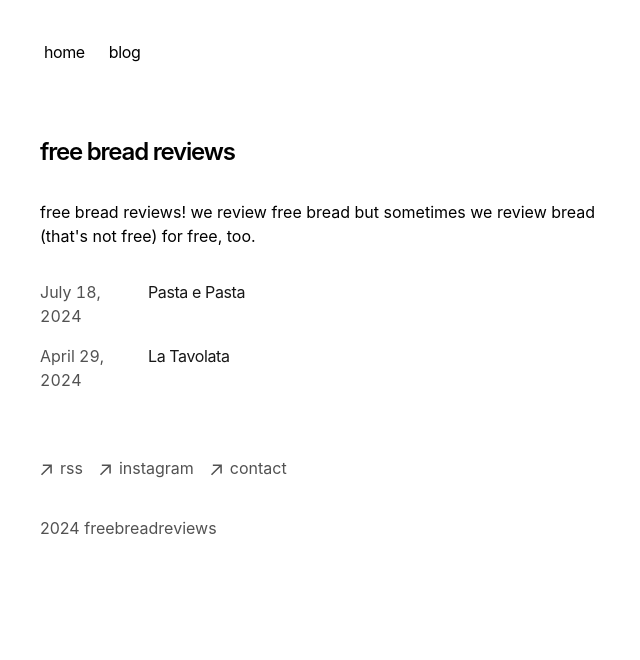
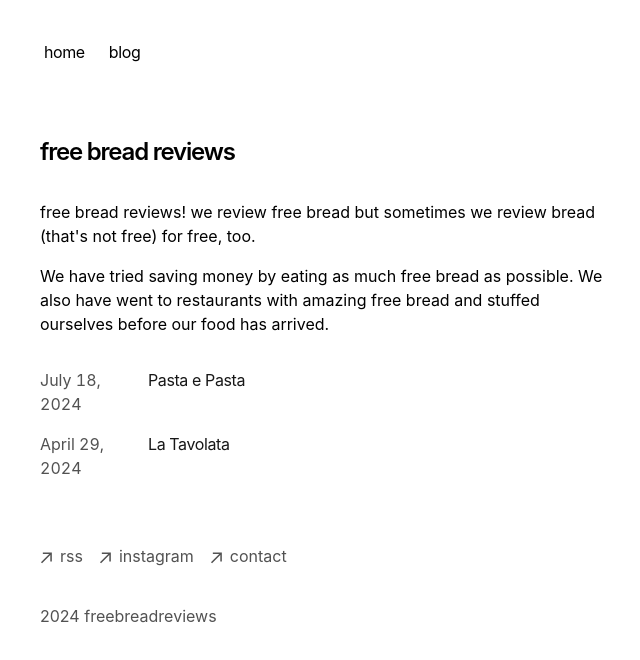
Before and after one commit to jarrensj/freebreadreviews, a Next.js app: page / in a window 1280 px wide. Shown: the top 660 px of the page, without its empty margins (312-952 px from the left). Built offline with nearby package versions, Linux system fonts and the light colour scheme.

Commit message:
edit home page text including how we have saved money by eating bread or gotten full off free bread

```diff
--- a/app/page.tsx
+++ b/app/page.tsx
@@ -9,6 +9,9 @@ export default function Page() {
       <p className="mb-4">
         {`free bread reviews! we review free bread but sometimes we review bread (that's not free) for free, too.`}
       </p>
+      <p>
+        {`We have tried saving money by eating as much free bread as possible. We also have went to restaurants with amazing free bread and stuffed ourselves before our food has arrived.`}
+      </p>
       <div className="my-8">
         <BlogPosts />
       </div>
```
